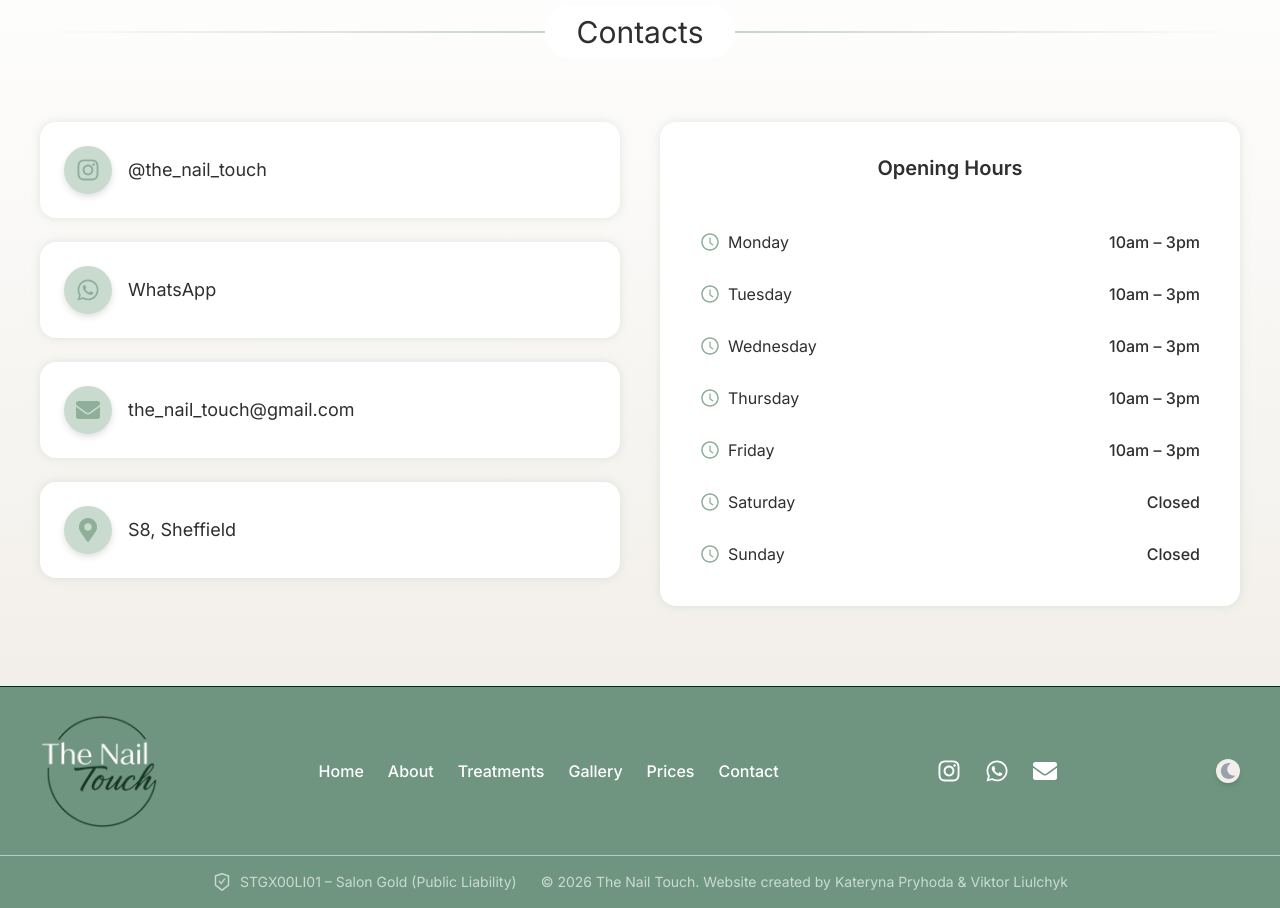
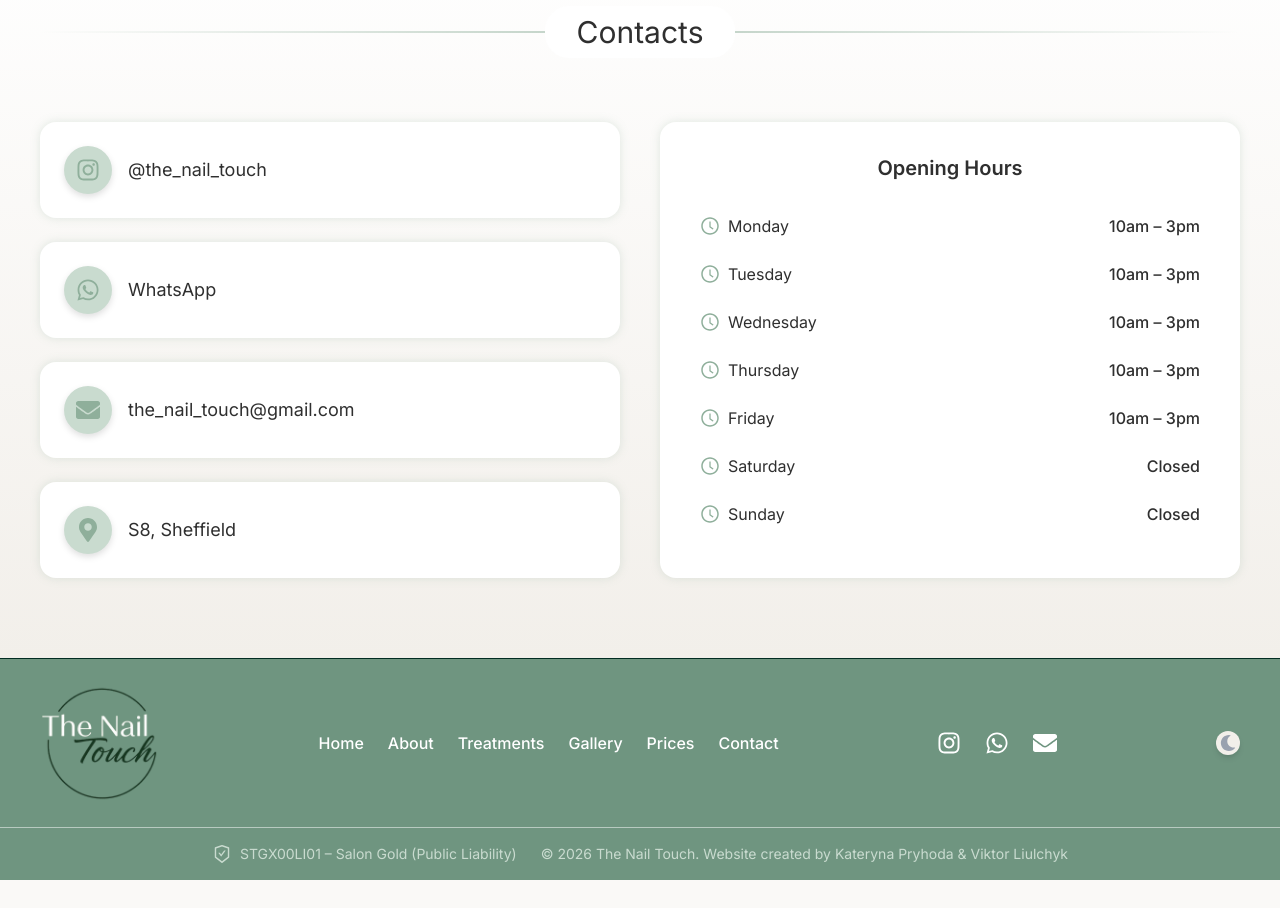
Before and after one commit to netkatya/the-nail-touch, a Next.js app: page / in a window 1280 px wide. Shown: the part 2160-3068 px from the top of the page. After the commit the page ends 3040 px from the top, so only its background shows below. Built offline with nearby package versions, Linux system fonts and the light colour scheme.

Commit message:
stules fixed

```diff
--- a/components/Contacts/Contacts.tsx
+++ b/components/Contacts/Contacts.tsx
@@ -124,9 +124,9 @@ export default function Contacts() {
               className="flex items-center gap-4 p-6 bg-(--color-bg-hero)
     rounded-2xl
     shadow-[0_0_10px_rgba(143,175,155,0.25)]
-    hover:shadow-[0_0_20px_rgba(143,175,155,0.5)]
+
     transition
-    hover:-translate-y-1"
+    "
             >
               <div className="w-12 h-12 flex items-center justify-center bg-(--color-accent-soft) rounded-full drop-shadow-md">
                 <FaMapMarkerAlt className="text-(--color-accent) w-6 h-6" />
@@ -143,19 +143,16 @@ export default function Contacts() {
             whileInView="visible"
             viewport={{ once: true }}
             className="
-    flex flex-col gap-4 p-8 bg-(--color-bg-hero)
+p-8 bg-(--color-bg-hero)
     rounded-2xl
     shadow-[0_0_10px_rgba(143,175,155,0.25)]
-    hover:shadow-[0_0_20px_rgba(143,175,155,0.5)]
-    transition
-    hover:-translate-y-1
   "
           >
             <h3 className="text-xl mb-6 font-semibold text-center">
               Opening Hours
             </h3>
 
-            <ul className="text-(--color-text-main) space-y-3">
+            <ul className="text-(--color-text-main) space-y-2">
               {[
                 { day: "Monday", hours: "10am – 3pm" },
                 { day: "Tuesday", hours: "10am – 3pm" },
```
